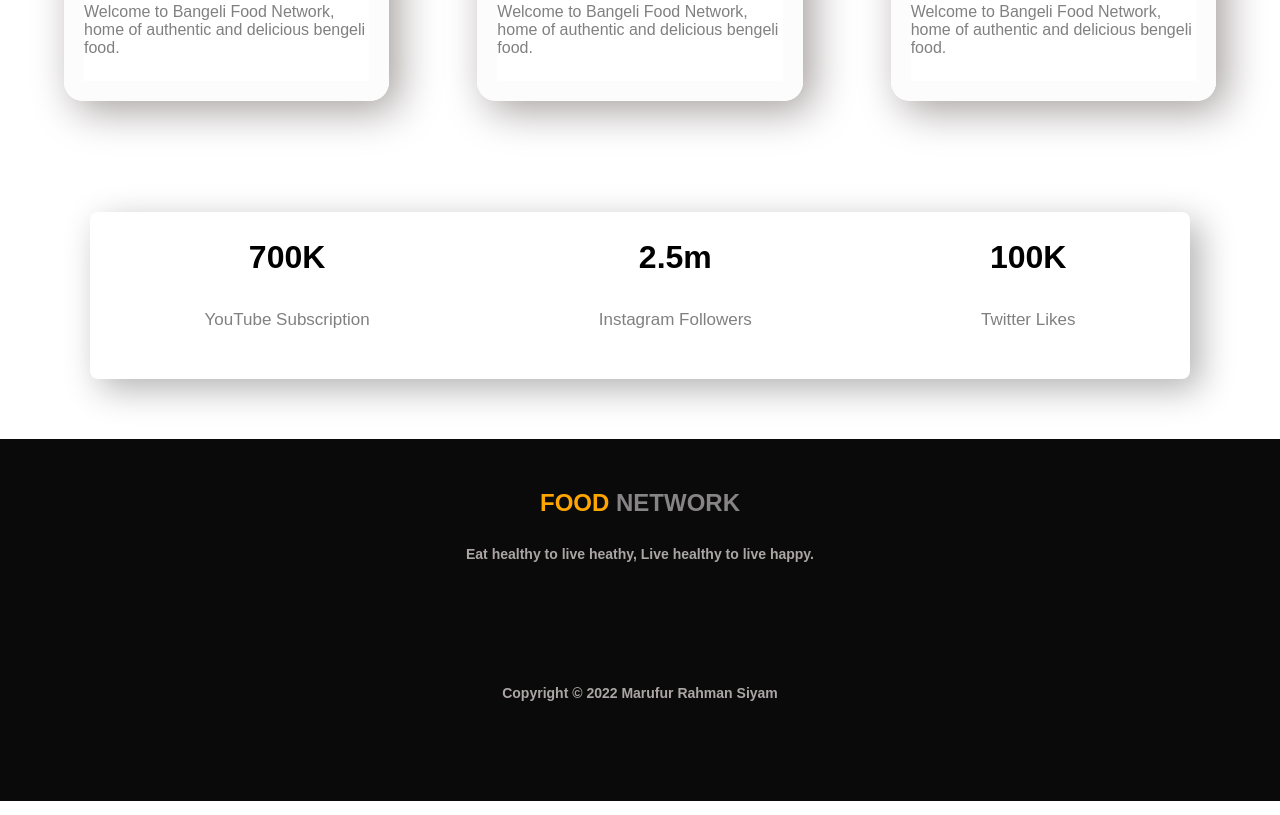
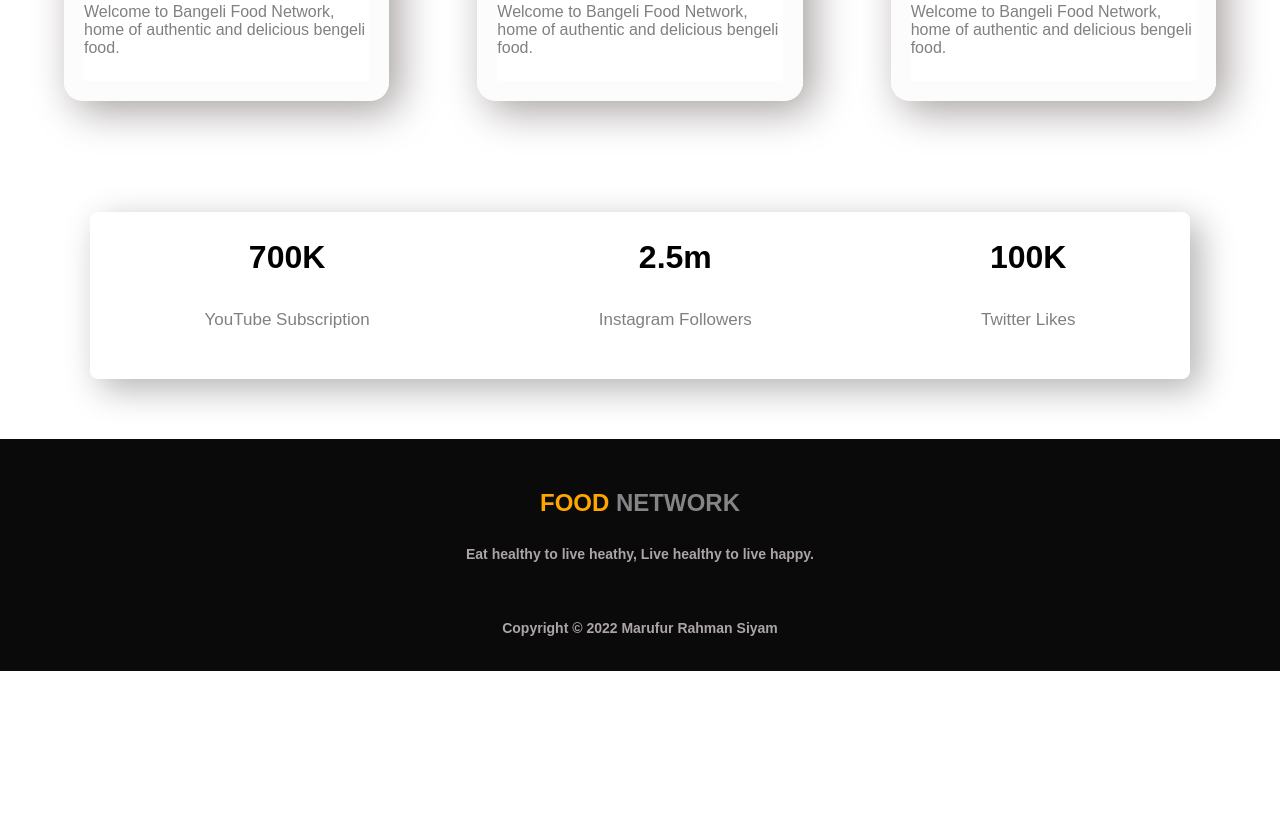
Before and after one commit to marufurs4294/first-assignment, a plain HTML site: page index.html in a window 1280 px wide. Shown: the part 2562-3377 px from the top of the page. After the commit the page ends 3247 px from the top, so only its background shows below. Drawn offline with Linux system fonts and the light colour scheme.

Commit message:
footer p margin remove

```diff
--- a/style.css
+++ b/style.css
@@ -168,6 +168,6 @@ height: 475px;
 .footer-bottom p{
     color: rgb(172, 165, 165);
     font-size: 14px;
-    padding-bottom: 90px;
+
     font-weight: bold;
 }
```
